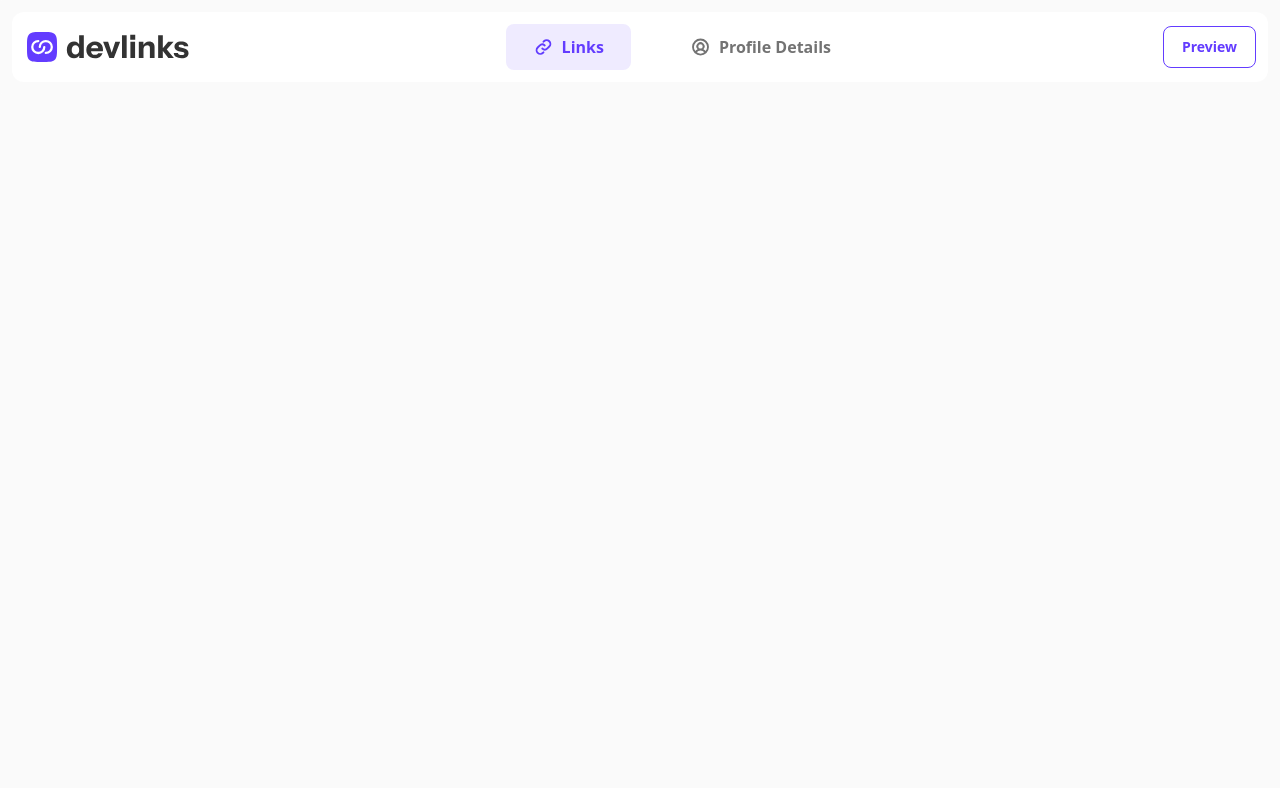
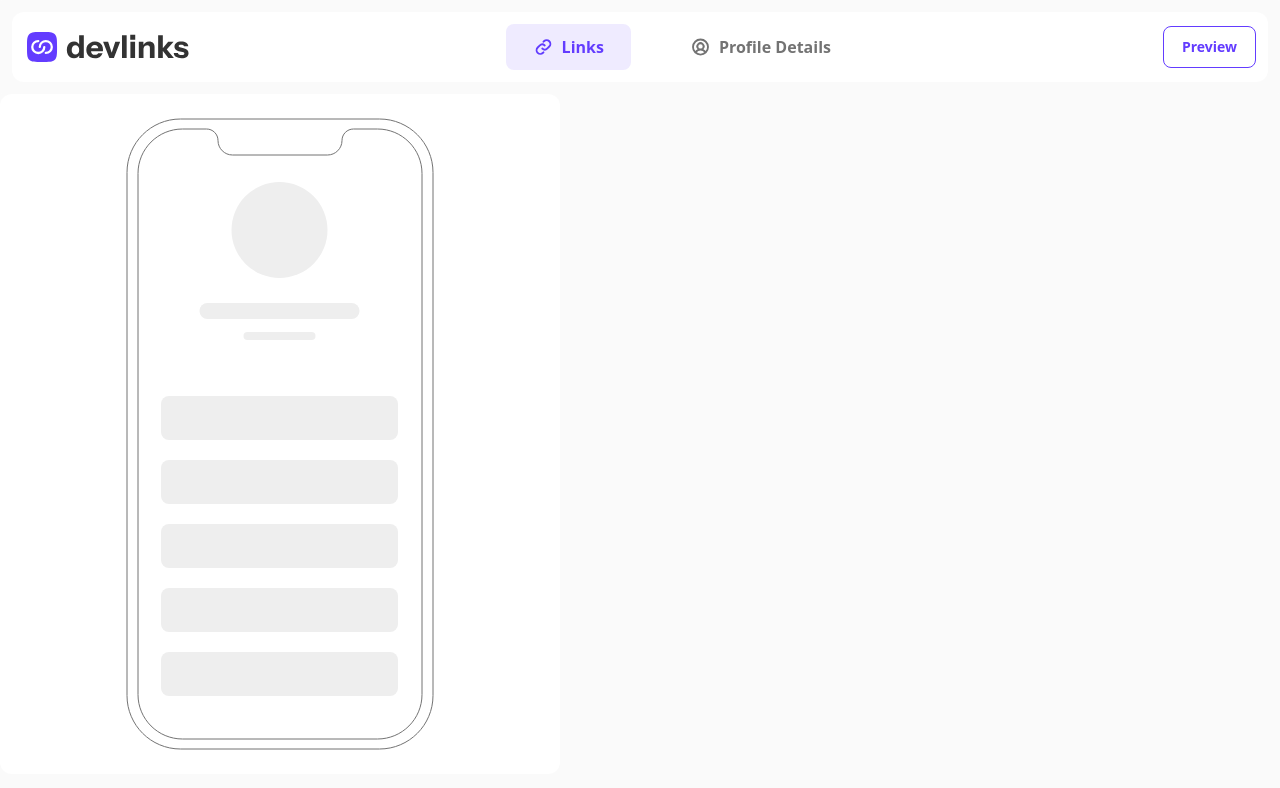
Before and after one commit to k2pbac/link-sharing, a Next.js app: page / in a window 1280 px wide. Shown: the top 788 px of the page. Built offline with nearby package versions, Linux system fonts and the light colour scheme.

Commit message:
add preview section

```diff
--- a/src/app/main.scss
+++ b/src/app/main.scss
@@ -61,6 +61,7 @@ $dark-purple-filter: brightness(0) saturate(100%) invert(23%) sepia(98%)
 
 @import "../components/views/navbar/navbar.scss";
 @import "../components/views/forms/form.scss";
+@import "../components/views/preview/preview.scss";
 @import "./homepage.scss";
 @import "./login/login.scss";
 @import "./signup/signup.scss";
--- a/src/app/page.tsx
+++ b/src/app/page.tsx
@@ -1,10 +1,15 @@
 import CustomNav from "@/components/views/navbar/navbar";
+import Preview from "@/components/views/preview/preview";
 import Image from "next/image";
 
 export default function Home() {
   return (
     <main className="homepage min-h-screen">
       <CustomNav />
+      <div className="content">
+        <Preview />
+        <div></div>
+      </div>
     </main>
   );
 }
--- /dev/null
+++ b/src/components/views/preview/preview.scss
@@ -0,0 +1,8 @@
+.preview-container {
+  padding: 24px;
+  width: 560px;
+  display: flex;
+  justify-content: center;
+  background-color: $white;
+  border-radius: 12px;
+}
--- /dev/null
+++ b/src/components/views/preview/preview.tsx
@@ -0,0 +1,12 @@
+export default function Preview() {
+  return (
+    <div className="preview-container">
+      <div>
+        <img
+          src="/assets/images/illustration-phone-mockup.svg"
+          alt="link-preview"
+        />
+      </div>
+    </div>
+  );
+}
```
